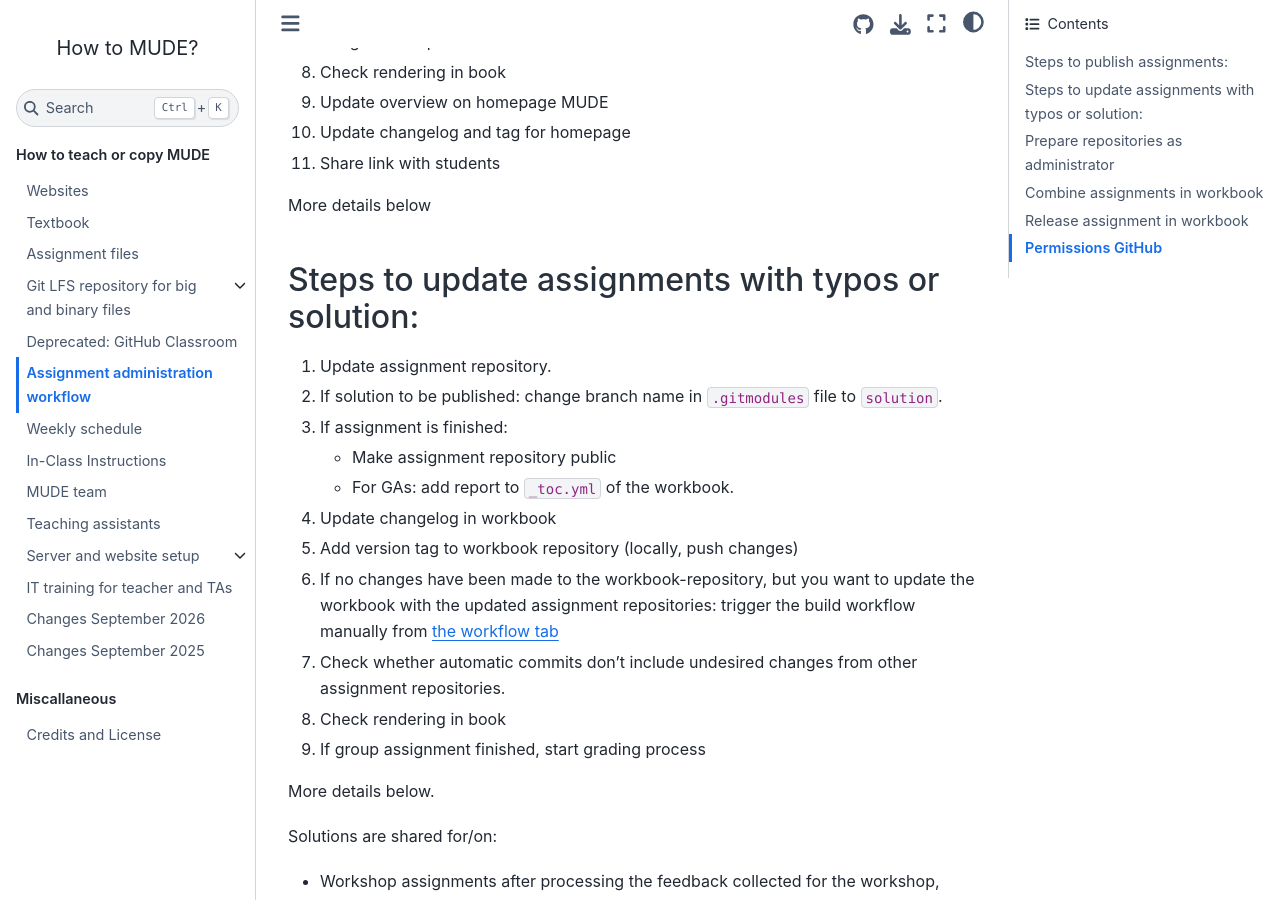
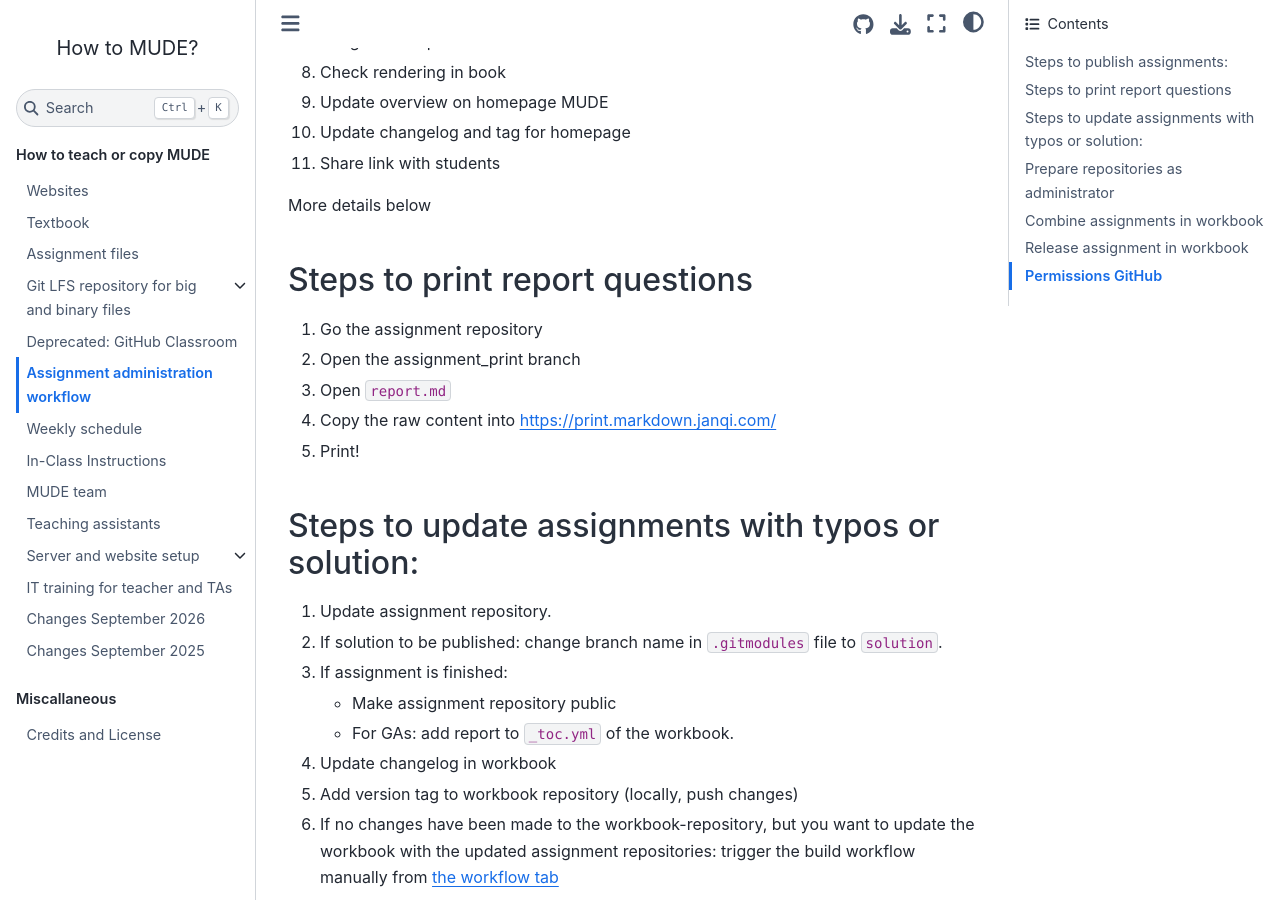
Before and after one commit to TUDelft-MUDE/teacher, a Jupyter Book: the page built from book/assignment_workflow.md, in a window 1280 px wide and 900 px high, scrolled down 1026 px. Built offline with Jupyter Book 1.0.4 settings and Sphinx 7.4.7 and the Sphinx Book theme 1.1.4, drawn with Linux system fonts in a browser that asks for light colours; comment, search, counter and statistics services are not loaded.

Commit message:
Add steps to print report questions
Added steps for printing report questions to the workflow.

```diff
--- a/book/assignment_workflow.md
+++ b/book/assignment_workflow.md
@@ -32,6 +32,14 @@
 11. Share link with students
 
 More details below
+
+## Steps to print report questions
+1. Go the assignment repository
+2. Open the assignment_print branch
+3. Open `report.md`
+4. Copy the raw content into https://print.markdown.janqi.com/
+5. Print!
+
 
 ## Steps to update assignments with typos or solution:
 1. Update assignment repository.
```
